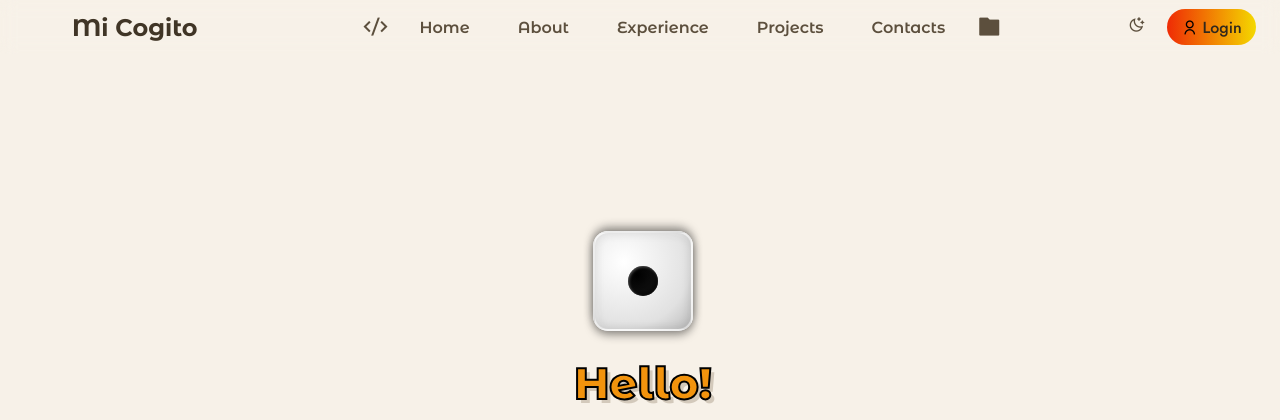
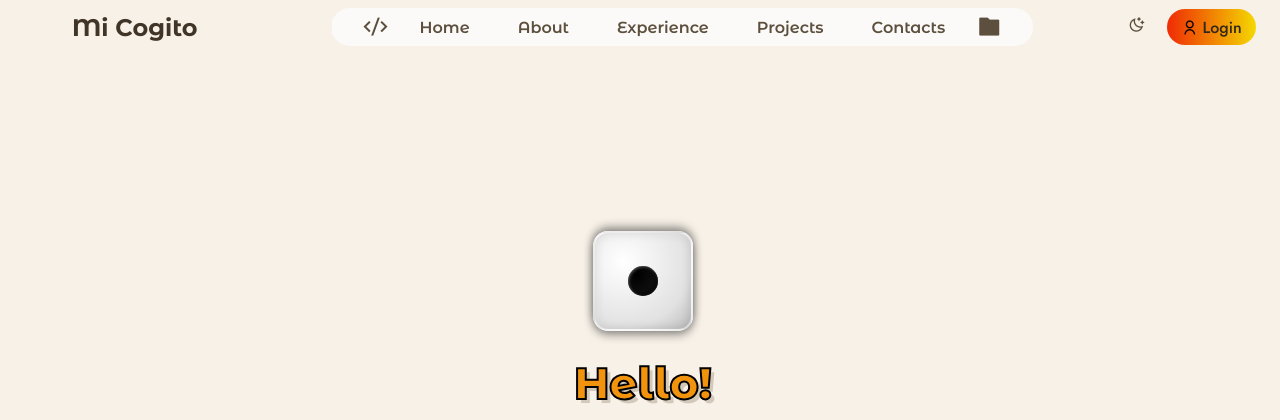
Before and after one commit to SamAnaniasCases/myPortfolio, a PHP site: page /myPortfolio.html in a window 1280 px wide. Shown: the top 420 px of the page. Run offline with PHP 8.4, Linux system fonts and the light colour scheme.

Commit message:
experience done

```diff
--- a/css/main.css
+++ b/css/main.css
@@ -138,15 +138,11 @@ button, input, textarea{
     align-items: center;
     justify-content: space-between;
     gap: 5rem;
+    padding: 0.5rem 1.5rem;
     background-color: transparent;
-    backdrop-filter: blur(8px);
     color: var(--text-color);
-    padding: 0.5rem 1.5rem;
     z-index: 1000;
-    box-shadow: 0 7px 30px var(--box-shadow);
-    border: 1px solid var(--base-variant);
     transform: translateX(-50%);
-
 }
 .logo{
     color: var(--title-color);
@@ -210,7 +206,9 @@ button, input, textarea{
     width: 100%;
     height: 100%;
     border-radius: 50px;
-    transition: width 0.6s ease-in-out;
+    background: var(--container-color); /* translucent glass look */
+    transition: all 0.6s ease-in-out;
+    z-index: -1;
 }
 .nav-btn-container.collapsed::before {
   width: 150px;
```
